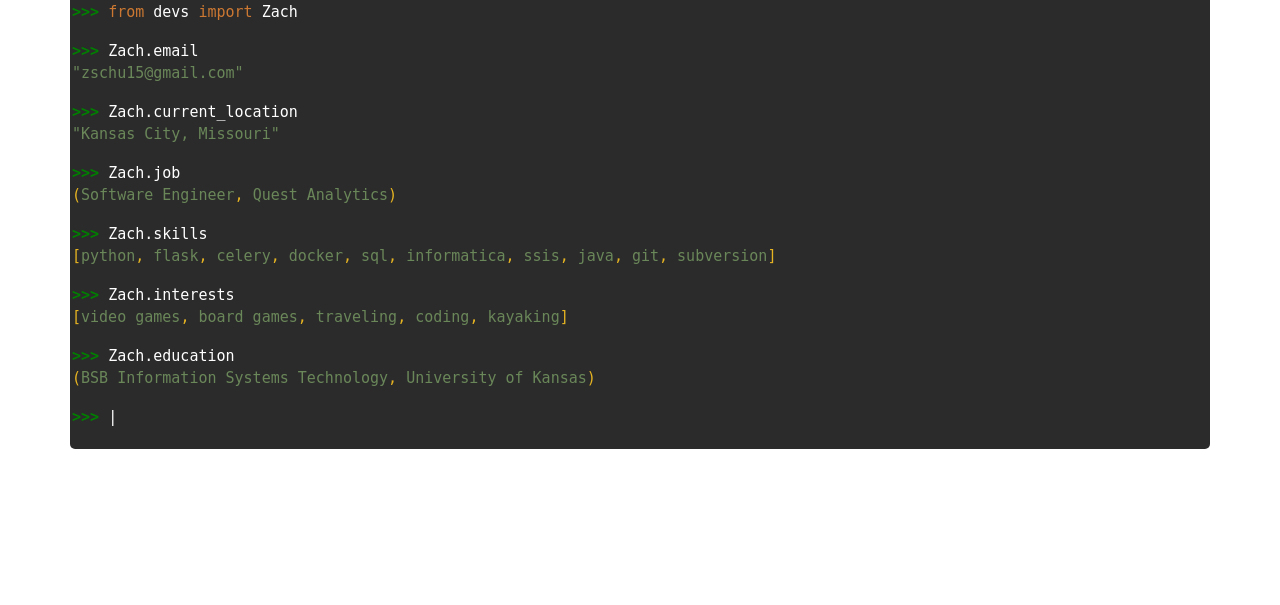
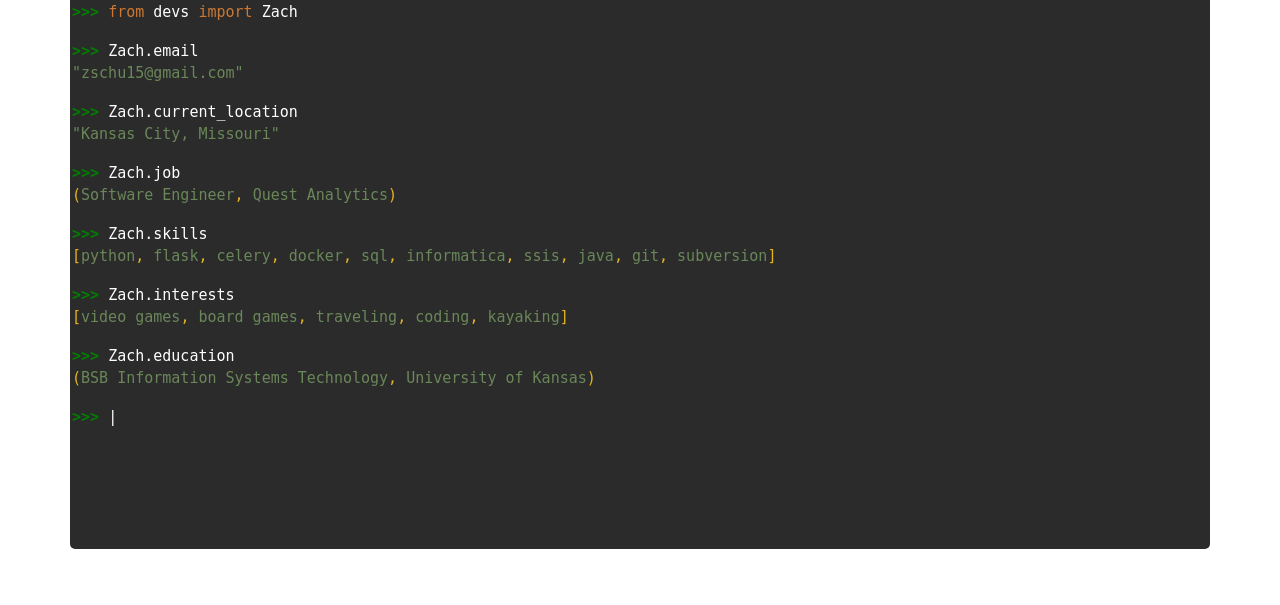
Before and after one commit to zschumacher/personal_site, a Flask app: page / in a window 1280 px wide. Shown: the part 348-953 px from the top of the page. Before the commit the page ends 797 px from the top, so only its background shows below. Run offline with Flask 2, Linux system fonts and the light colour scheme; some libraries are stand-ins or nearby versions.

Commit message:
increased height of terminal

```diff
--- a/app/static/css/terminal.css
+++ b/app/static/css/terminal.css
@@ -37,7 +37,7 @@
 #screen {
     background-color: #2b2b2b;
     width: 100%;
-    height: 450px;
+    height: 550px;
     margin: 0 auto;
     padding: 2px;
     border-radius: 0 0 5px 5px;
```
